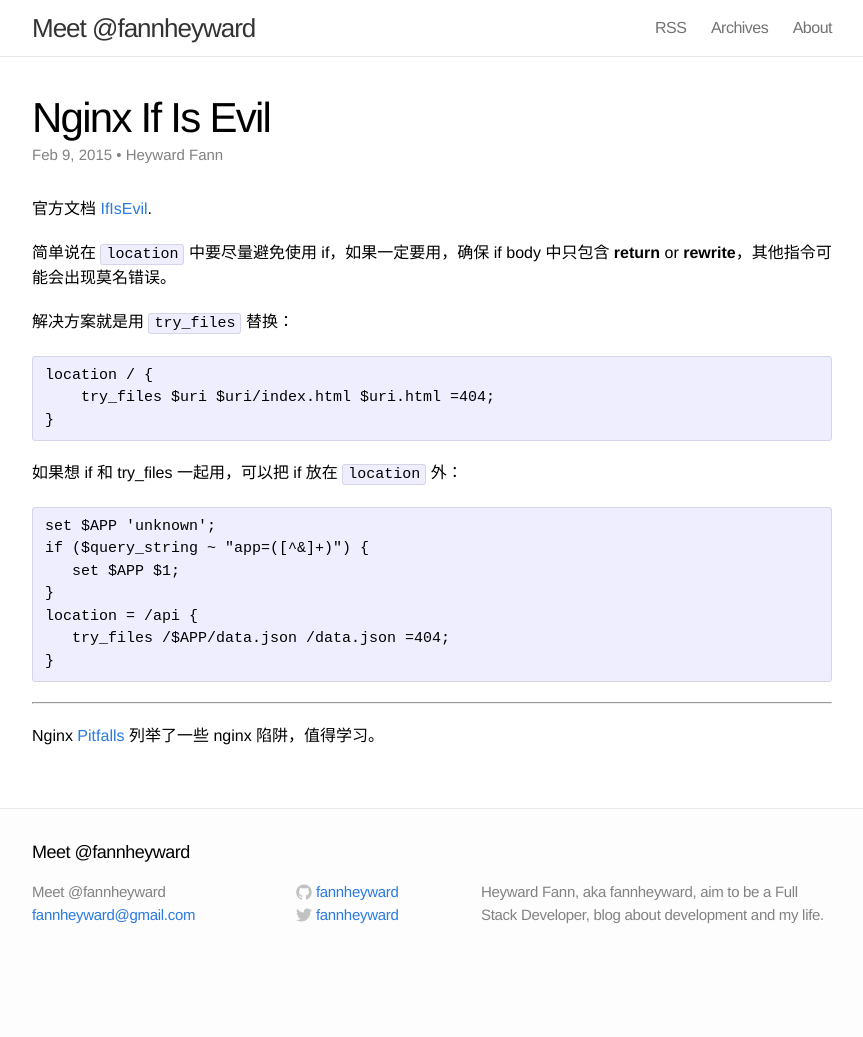
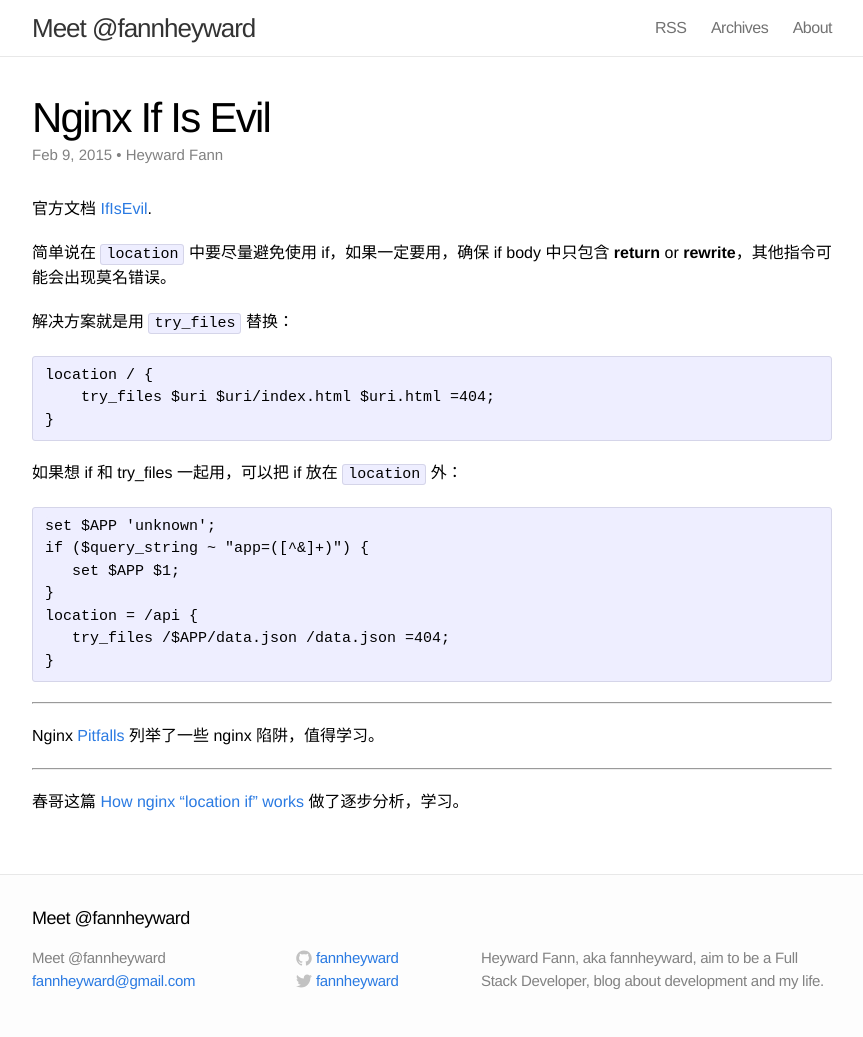
Before and after one commit to fannheyward/fannheyward.github.io, a Jekyll site: the page built from _posts/2015-02-09-nginx-ifisevil.markdown, in a window 1280 px wide. Shown: the whole page, without its empty margins (208-1071 px from the left). Built offline with Jekyll 4.4.1, drawn with Linux system fonts in a browser that asks for light colours; Markdown is read by kramdown in place of the engine named in the settings; before the commit the page ends 971 px from its top, so only the background shows below that.

Commit message:
update: nginx ifisevil

```diff
--- a/_posts/2015-02-09-nginx-ifisevil.markdown
+++ b/_posts/2015-02-09-nginx-ifisevil.markdown
@@ -32,5 +32,10 @@ location = /api {
 
 Nginx [Pitfalls][2] 列举了一些 nginx 陷阱，值得学习。
 
+----
+
+春哥这篇 [How nginx "location if" works][3] 做了逐步分析，学习。
+
 [1]:http://wiki.nginx.org/IfIsEvil
 [2]:http://wiki.nginx.org/Pitfalls
+[3]:http://agentzh.blogspot.jp/2011/03/how-nginx-location-if-works.html
```
